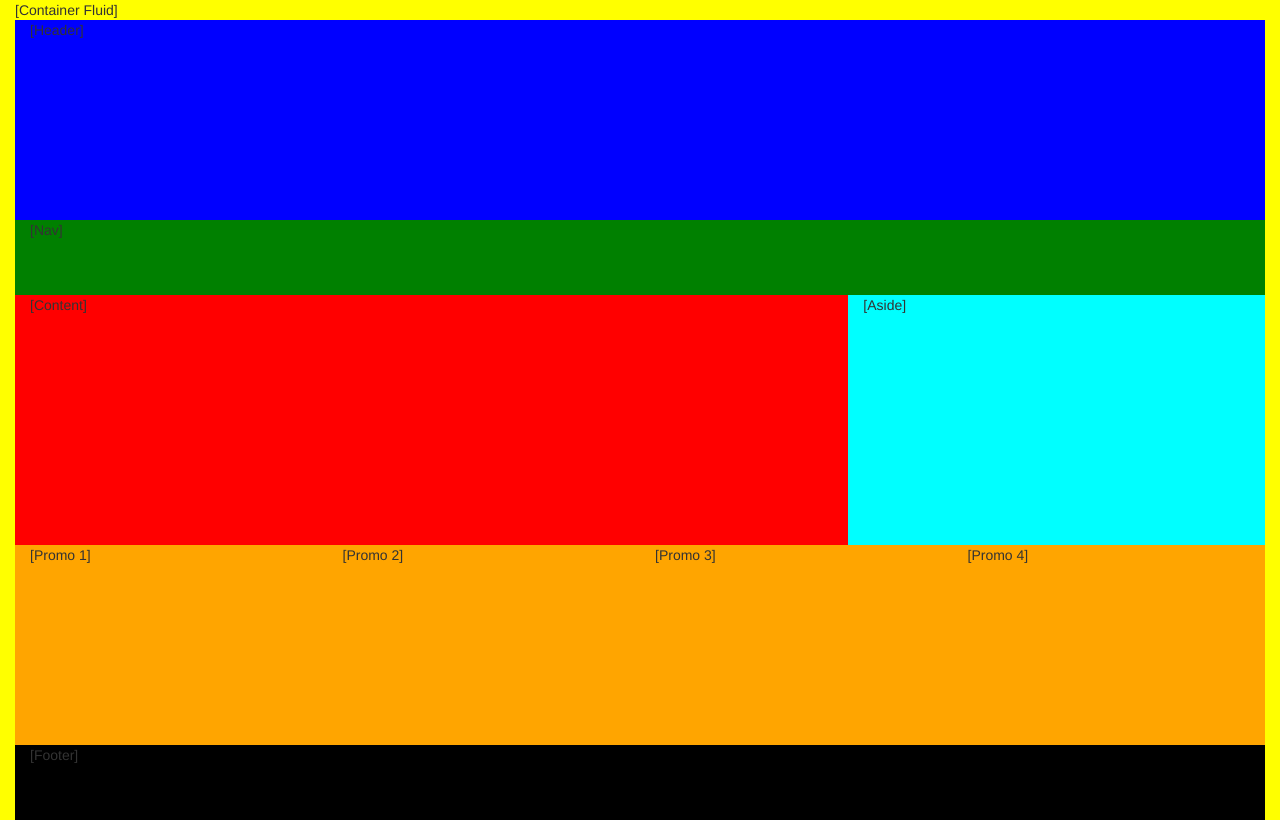
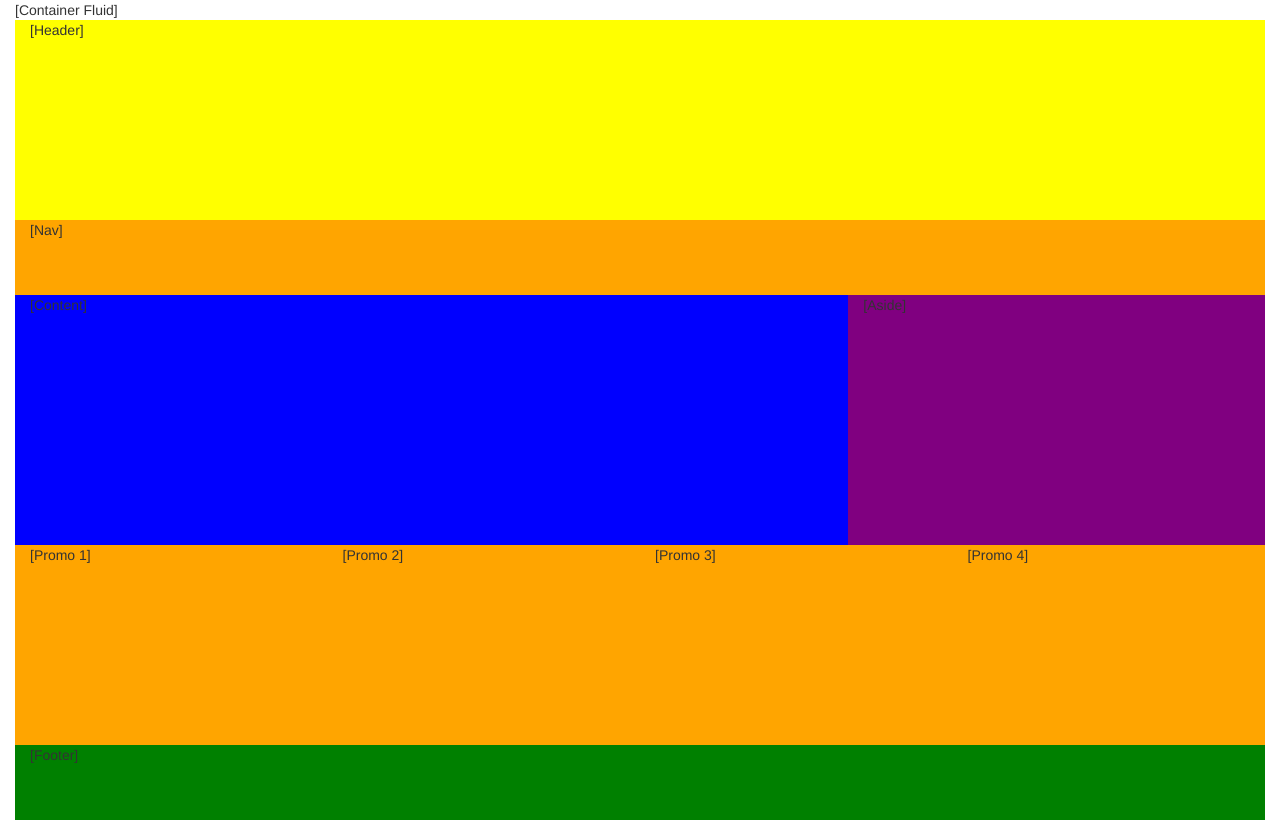
Before and after one commit to devinbahramand/day-2-practice, a plain HTML site: page index.html in a window 1280 px wide. Drawn offline with nearby package versions, Linux system fonts and the light colour scheme.

Commit message:
added media query

```diff
--- a/css/styles.css
+++ b/css/styles.css
@@ -23,5 +23,48 @@
   height: 75px;
 }
 .container-fluid {
-  background-color: yellow;
+  background-color: white;
 }
+
+/*Media Queries*/
+
+@media screen and (min-width: 768px) {
+  #header {
+    background-color: Blue;
+  }
+  #nav {
+    background-color: Red;
+  }
+  #content {
+    background-color: Yellow;
+  }
+  #aside {
+    background-color: Green;
+  }
+  #promo {
+    background-color: Purple;
+  }
+  #footer {
+    background-color: Orange;
+  }
+}
+@media screen and (min-width: 375px) {
+  #header {
+    background-color: Yellow;
+  }
+  #nav {
+    background-color: Orange;
+  }
+  #content {
+    background-color: Blue;
+  }
+  #aside {
+    background-color: Purple;
+  }
+  #promo {
+    background-color: Red;
+  }
+  #footer {
+    background-color: Green;
+  }
+}
--- a/index.html
+++ b/index.html
@@ -25,6 +25,7 @@
     </div>
   <footer id="footer" class="col-sm-12">[Footer]</footer>
   </div>
+  <div class="query-test"></div>
   <script src="https://code.jquery.com/jquery-2.2.4.min.js"></script>
   <script src="js/bootstrap.min.js"></script>
 </body>
```
Also changed, not shown: 2 other files.
